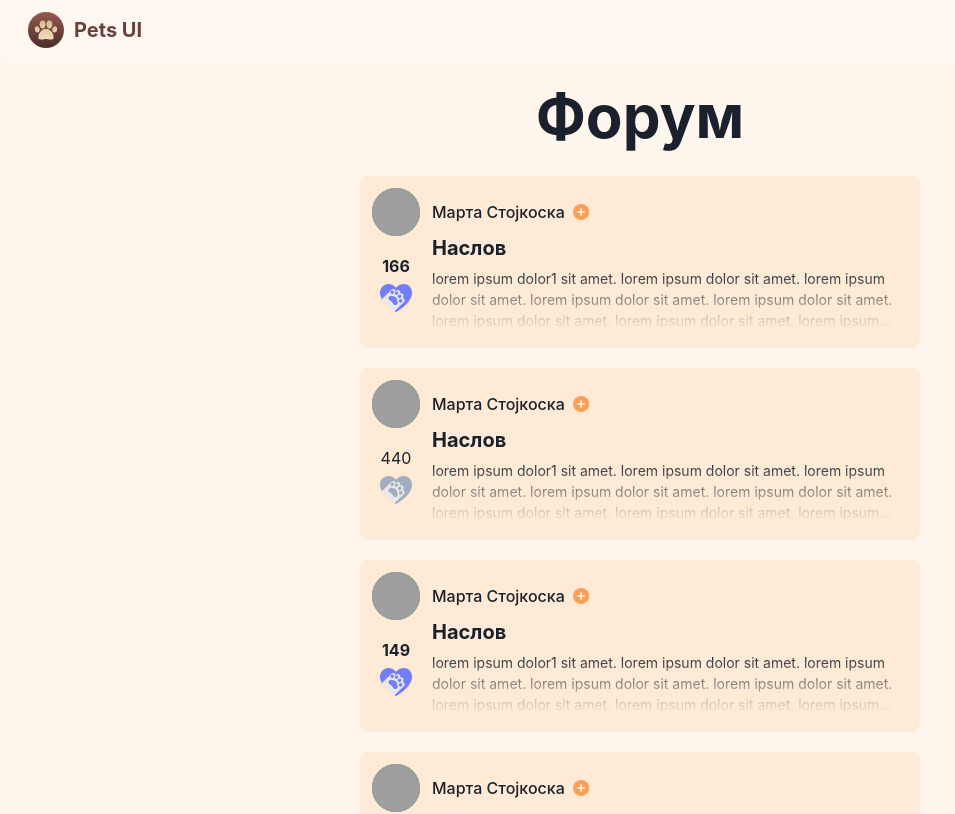
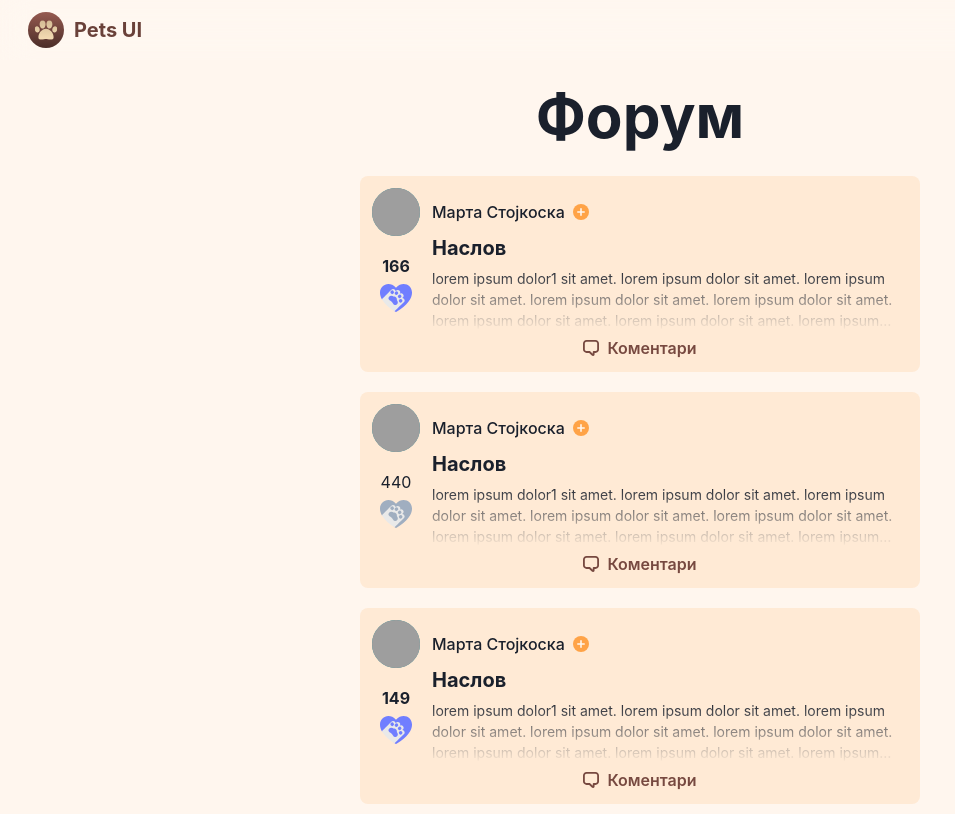
Before and after one commit to VlatkoStojkoski/pets-forum-ui, a React (Create React App) app: page /forum in a window 1280 px wide. Shown: the top 814 px of the page, without its empty margins (0-955 px from the left). Built offline with nearby package versions, Linux system fonts and the light colour scheme; grey boxes are pictures that could not be loaded.

Commit message:
Added various changes to forum posts and reusable components

```diff
--- a/src/api/index.ts
+++ b/src/api/index.ts
@@ -32,7 +32,7 @@ export const signIn = async (
 };
 
 export interface ForumPostsQuery {
-	limit: number;
+	limit?: number;
 }
 
 export interface ForumPostProperties {
--- a/src/components/ForumPost.tsx
+++ b/src/components/ForumPost.tsx
@@ -1,6 +1,6 @@
 import React, { FC } from 'react';
 
-import { SmallAddIcon } from '@chakra-ui/icons';
+import { ChatIcon, SmallAddIcon } from '@chakra-ui/icons';
 import {
 	Avatar,
 	Box,
@@ -37,9 +37,9 @@ export const ForumPost: FC<ForumPostProps> = ({
 	return (
 		<Grid
 			templateColumns='max-content auto'
-			templateRows='max-content minmax(100px, auto)'
+			templateRows='max-content minmax(100px, auto) auto'
 			w='100%'
-			bg='rgb(255, 234, 213)'
+			bg='brand.150'
 			padding={3}
 			rounded='lg'
 			columnGap={3}
@@ -57,7 +57,7 @@ export const ForumPost: FC<ForumPostProps> = ({
 						{displayName}
 					</Text>
 				</Link>
-				<SmallAddIcon background='#ff9e53' color='bg' rounded='50%' my='auto' />
+				<SmallAddIcon bg='brand.800' color='bg' rounded='50%' my='auto' />
 			</HStack>
 			<Avatar
 				gridColumn='1/2'
@@ -108,6 +108,20 @@ export const ForumPost: FC<ForumPostProps> = ({
 					/>
 				</Box>
 			</VStack>
+			<Box
+				gridColumn='1/3'
+				gridRow='3/4'
+				color='brand__brown.800'
+				fontWeight='600'
+				placeSelf='center'
+			>
+				<Link to={`/forum/posts/${id}`}>
+					<HStack>
+						<ChatIcon boxSize='16px' />
+						<Text>Коментари</Text>
+					</HStack>
+				</Link>
+			</Box>
 		</Grid>
 	);
 };
--- /dev/null
+++ b/src/components/ForumPosts.tsx
@@ -0,0 +1,64 @@
+import React, { FC, useState, useEffect } from 'react';
+
+import { getForumPosts, ForumPostProperties, ForumPostsQuery } from 'api';
+import { ForumPost } from 'components';
+
+export interface ForumPostsProps {
+	query?: ForumPostsQuery;
+}
+
+export const ForumPosts: FC<ForumPostsProps> = ({ query }: ForumPostsProps) => {
+	const [posts, setPosts] = useState<Map<string, ForumPostProperties>>(
+		new Map()
+	);
+	const [postsOrder, setPostsOrder] = useState<string[]>([]);
+
+	useEffect(() => {
+		(async () => {
+			const postsArr = await getForumPosts(query);
+
+			const postsOrderArr: string[] = [];
+
+			const keyValueArr: [string, ForumPostProperties][] = postsArr.map(
+				({ id, ...p }) => {
+					postsOrderArr.push(id);
+					return [id, { id, ...p }];
+				}
+			);
+
+			setPosts(new Map(keyValueArr));
+
+			setPostsOrder(postsOrderArr);
+		})();
+	}, []);
+
+	const updatePostsOrded = () => setPostsOrder([...postsOrder]);
+
+	const handleLike = (id: string) => {
+		const post = posts.get(id);
+
+		if (!post) return;
+
+		posts.set(id, {
+			...post,
+			liked: !post.liked,
+			likes: post.likes + (post.liked ? -1 : 1),
+		});
+
+		updatePostsOrded();
+	};
+
+	return (
+		<>
+			{(postsOrder.length &&
+				postsOrder.map((postId, postIdI) => {
+					const post = posts.get(postId);
+
+					if (!post) return null;
+
+					return <ForumPost config={post} key={postIdI} onLike={handleLike} />;
+				})) ||
+				null}
+		</>
+	);
+};
--- a/src/components/index.ts
+++ b/src/components/index.ts
@@ -4,3 +4,4 @@ export * from './GoogleButton';
 export * from './Form';
 export * from './NeuContainer';
 export * from './ForumPost';
+export * from './ForumPosts';
--- a/src/pages/dashboard/HotPosts.tsx
+++ b/src/pages/dashboard/HotPosts.tsx
@@ -1,68 +1,17 @@
-import React, { FC, useEffect, useState } from 'react';
+import React, { FC } from 'react';
 
 import { Button, VStack } from '@chakra-ui/react';
-import { getForumPosts, ForumPostProperties } from 'api';
-import { ForumPost } from 'components';
+import { ForumPosts } from 'components';
 import { HotIcon } from 'icons';
 import { Link } from 'react-router-dom';
 
 import { Section } from './Section';
 
 export const HotPosts: FC = () => {
-	const [posts, setPosts] = useState<Map<string, ForumPostProperties>>(
-		new Map()
-	);
-	const [postsOrder, setPostsOrder] = useState<string[]>([]);
-
-	useEffect(() => {
-		(async () => {
-			const postsArr = await getForumPosts({ limit: 2 });
-
-			const postsOrderArr: string[] = [];
-
-			const keyValueArr: [string, ForumPostProperties][] = postsArr.map(
-				({ id, ...p }) => {
-					postsOrderArr.push(id);
-					return [id, { id, ...p }];
-				}
-			);
-
-			setPosts(new Map(keyValueArr));
-
-			setPostsOrder(postsOrderArr);
-		})();
-	}, []);
-
-	const updatePostsOrded = () => setPostsOrder([...postsOrder]);
-
-	const handleLike = (id: string) => {
-		const post = posts.get(id);
-
-		if (!post) return;
-
-		posts.set(id, {
-			...post,
-			liked: !post.liked,
-			likes: post.likes + (post.liked ? -1 : 1),
-		});
-
-		updatePostsOrded();
-	};
-
 	return (
 		<Section title='Најжешки теми' icon={<HotIcon boxSize='32px' />}>
 			<VStack gridRowGap={3}>
-				{(postsOrder.length &&
-					postsOrder.map((postId, postIdI) => {
-						const post = posts.get(postId);
-
-						if (!post) return null;
-
-						return (
-							<ForumPost config={post} key={postIdI} onLike={handleLike} />
-						);
-					})) ||
-					null}
+				<ForumPosts query={{ limit: 2 }} />
 				<Link to='/forum'>
 					<Button colorScheme='brand__brown'>Видете повеќе...</Button>
 				</Link>
--- a/src/pages/forum/index.tsx
+++ b/src/pages/forum/index.tsx
@@ -1,68 +1,18 @@
-import React, { FC, useState, useEffect } from 'react';
+import React, { FC } from 'react';
 
 import { Heading, VStack } from '@chakra-ui/react';
-import { getForumPosts, ForumPostProperties } from 'api';
-import { ForumPost } from 'components';
+import { ForumPosts } from 'components';
+import { Route } from 'react-router-dom';
 
 export const Forum: FC = () => {
-	const [posts, setPosts] = useState<Map<string, ForumPostProperties>>(
-		new Map()
-	);
-	const [postsOrder, setPostsOrder] = useState<string[]>([]);
-
-	useEffect(() => {
-		(async () => {
-			const postsArr = await getForumPosts({ limit: 15 });
-
-			const postsOrderArr: string[] = [];
-
-			const keyValueArr: [string, ForumPostProperties][] = postsArr.map(
-				({ id, ...p }) => {
-					postsOrderArr.push(id);
-					return [id, { id, ...p }];
-				}
-			);
-
-			setPosts(new Map(keyValueArr));
-
-			setPostsOrder(postsOrderArr);
-		})();
-	}, []);
-
-	const updatePostsOrded = () => setPostsOrder([...postsOrder]);
-
-	const handleLike = (id: string) => {
-		const post = posts.get(id);
-
-		if (!post) return;
-
-		posts.set(id, {
-			...post,
-			liked: !post.liked,
-			likes: post.likes + (post.liked ? -1 : 1),
-		});
-
-		updatePostsOrded();
-	};
-
 	return (
-		<>
+		<Route exact path='/forum'>
 			<Heading textAlign='center' fontSize='6xl' mb={6}>
 				Форум
 			</Heading>
 			<VStack gridRowGap={3} px={5} maxW='600px' w='100%' mx='auto'>
-				{(postsOrder.length &&
-					postsOrder.map((postId, postIdI) => {
-						const post = posts.get(postId);
-
-						if (!post) return null;
-
-						return (
-							<ForumPost config={post} key={postIdI} onLike={handleLike} />
-						);
-					})) ||
-					null}
+				<ForumPosts query={{ limit: 15 }} />
 			</VStack>
-		</>
+		</Route>
 	);
 };
--- a/src/styles/theme.ts
+++ b/src/styles/theme.ts
@@ -27,6 +27,18 @@ export default extendTheme({
 			700: '#3347ff',
 			800: '#1f35ff',
 			900: '#0a23ff',
+		},
+		brand: {
+			100: '#fff6ee',
+			150: '#ffead5',
+			200: '#ffe0c2',
+			300: '#ffd6ad',
+			400: '#ffcc99',
+			500: '#ffc285',
+			600: '#ffb870',
+			700: '#ffad5c',
+			800: '#ffa347',
+			900: '#ff9933',
 		},
 		brand__brown: {
 			30: '#dbc2bd',
```
